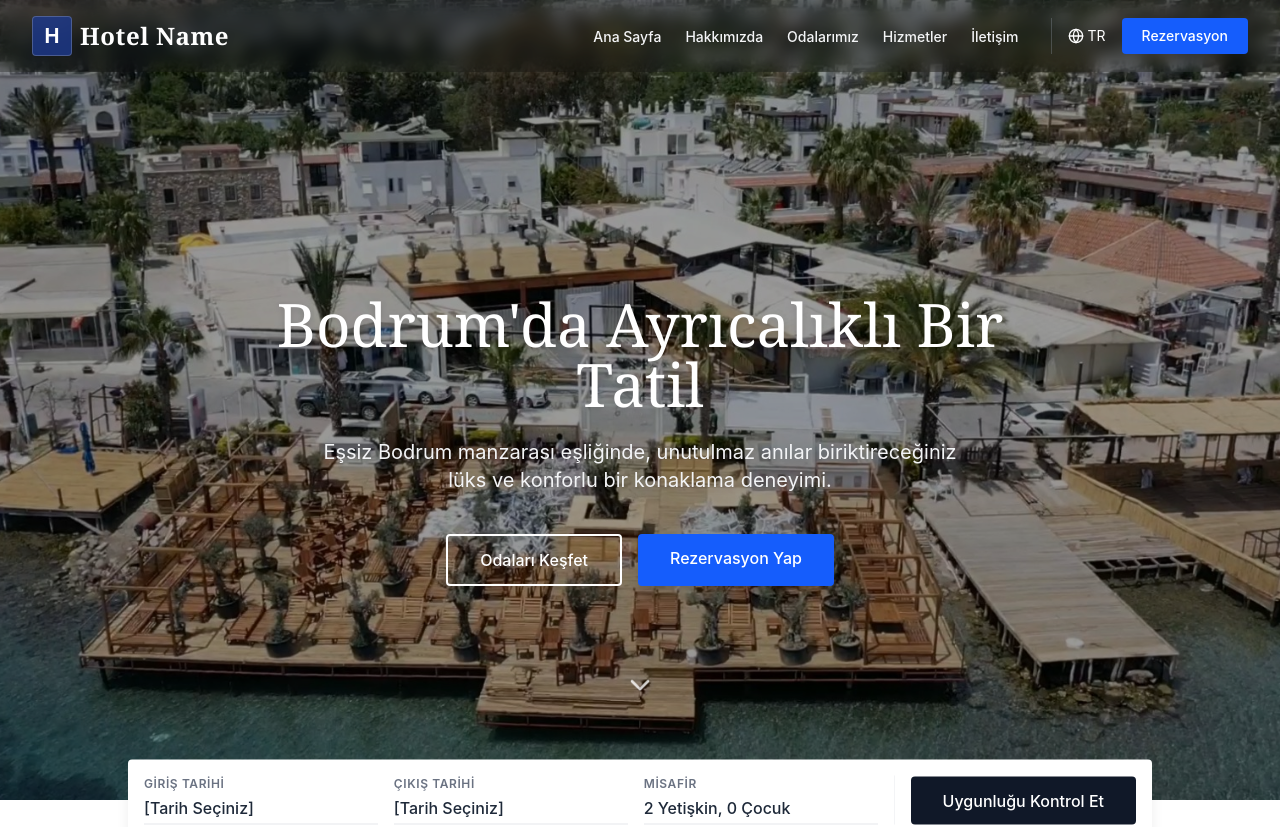
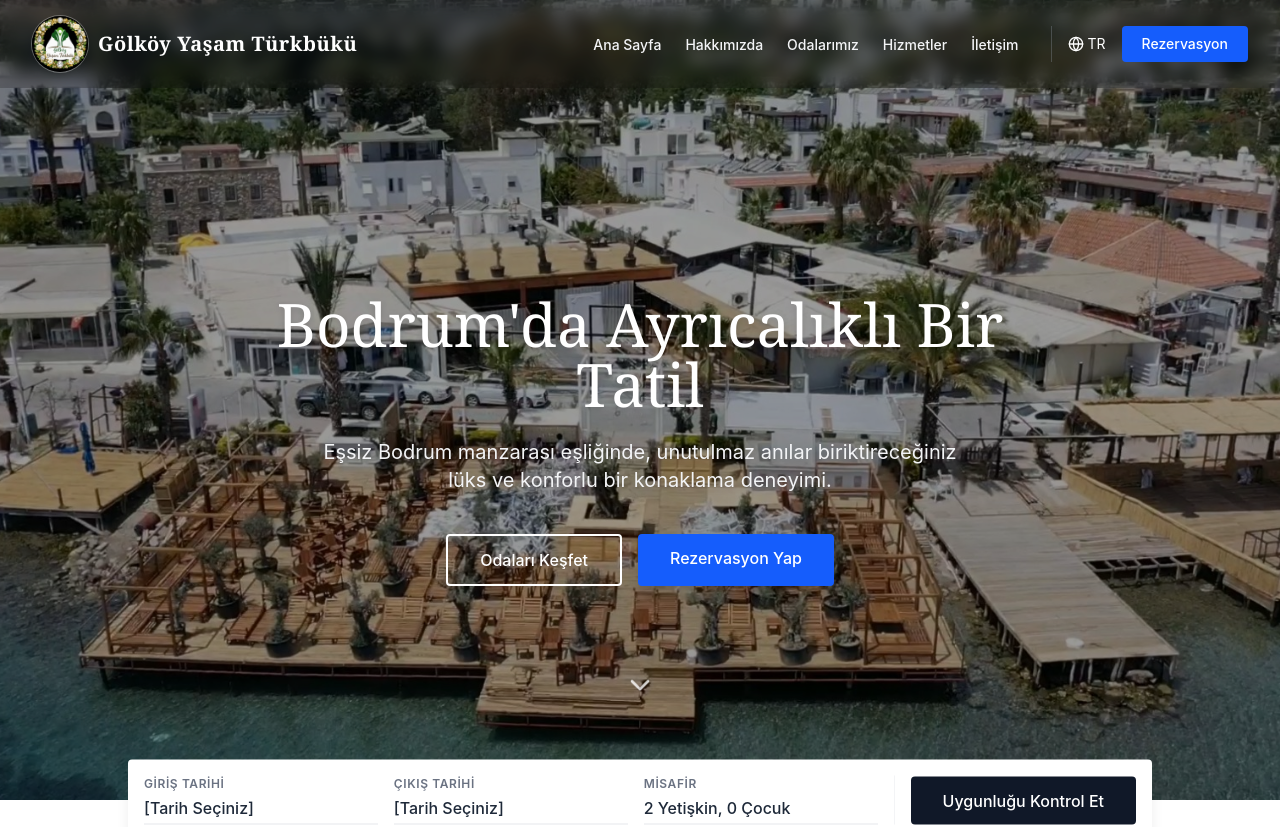
Before and after one commit to Max19071/golkoy_turkbuku1, a React (Vite) app: page / in a window 1280 px wide. Shown: the top 827 px of the page. Built offline with nearby package versions, Linux system fonts and the light colour scheme.

Commit message:
Üst menüye Gölköy Yaşam Türkbükü amblemini ekle

```diff
--- a/src/components/Navbar.tsx
+++ b/src/components/Navbar.tsx
@@ -28,13 +28,15 @@ export default function Navbar() {
       }`}
     >
       <div className="container mx-auto px-4 md:px-8 flex items-center justify-between">
-        {/* Logo Placeholder */}
-        <a href="#home" className="flex items-center gap-2">
-          <div className="w-10 h-10 bg-blue-900/80 rounded flex items-center justify-center text-white font-bold text-xl border border-white/20 shadow-sm">
-            H
-          </div>
-          <div className={`font-serif text-xl md:text-2xl font-semibold tracking-wide ${isScrolled ? 'text-blue-900' : 'text-white'}`}>
-            Hotel Name
+        {/* Logo */}
+        <a href="#home" className="flex min-w-0 items-center gap-2.5" aria-label="Gölköy Yaşam Türkbükü ana sayfa">
+          <img
+            src={`${import.meta.env.BASE_URL}images/golkoy-yasam-turkbuku-logo.webp`}
+            alt="Gölköy Yaşam Türkbükü amblemi"
+            className="h-12 w-12 shrink-0 rounded-full object-cover shadow-md ring-1 ring-white/30 md:h-14 md:w-14"
+          />
+          <div className={`whitespace-nowrap font-serif text-base font-semibold tracking-wide sm:text-lg md:text-xl ${isScrolled ? 'text-blue-900' : 'text-white'}`}>
+            Gölköy Yaşam Türkbükü
           </div>
         </a>
 
```
Also changed, not shown: public/images/golkoy-yasam-turkbuku-logo.webp (added).
